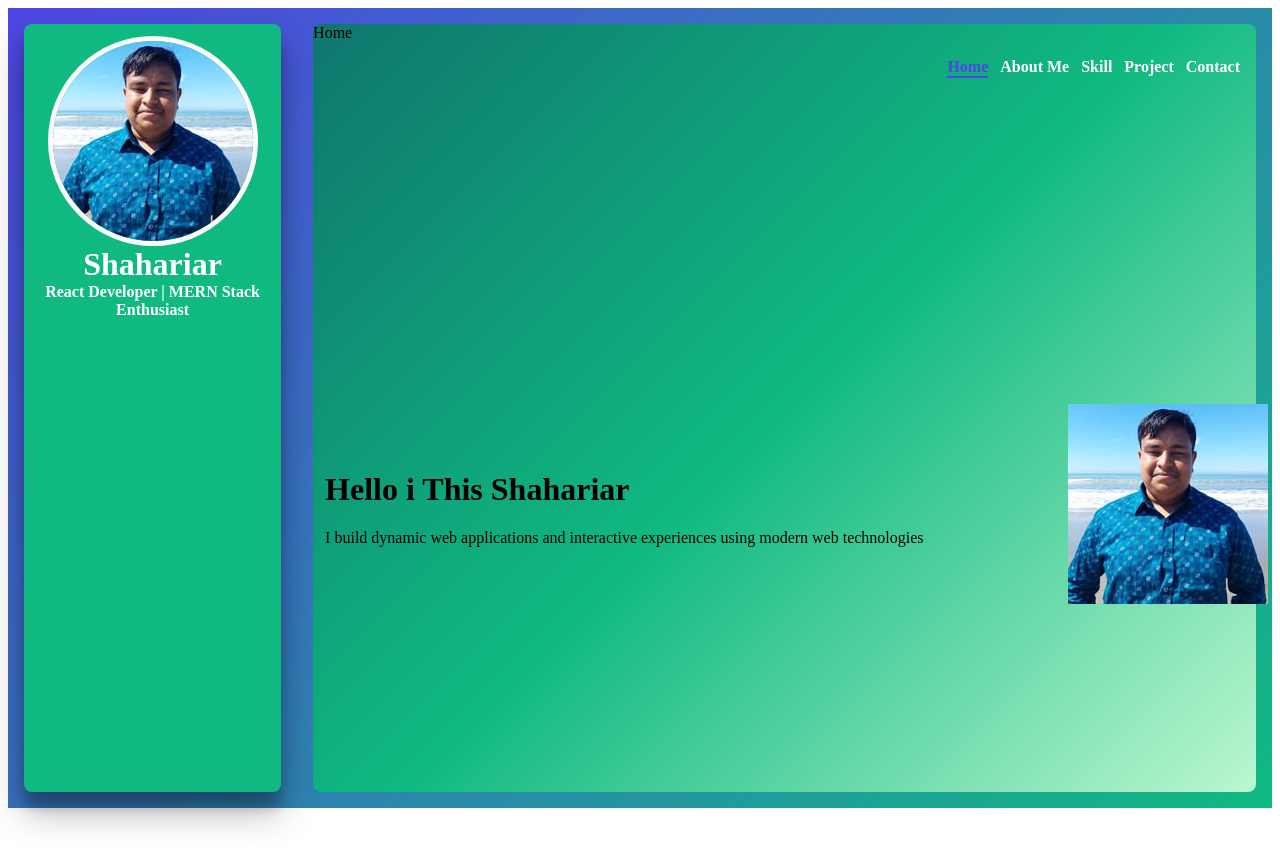
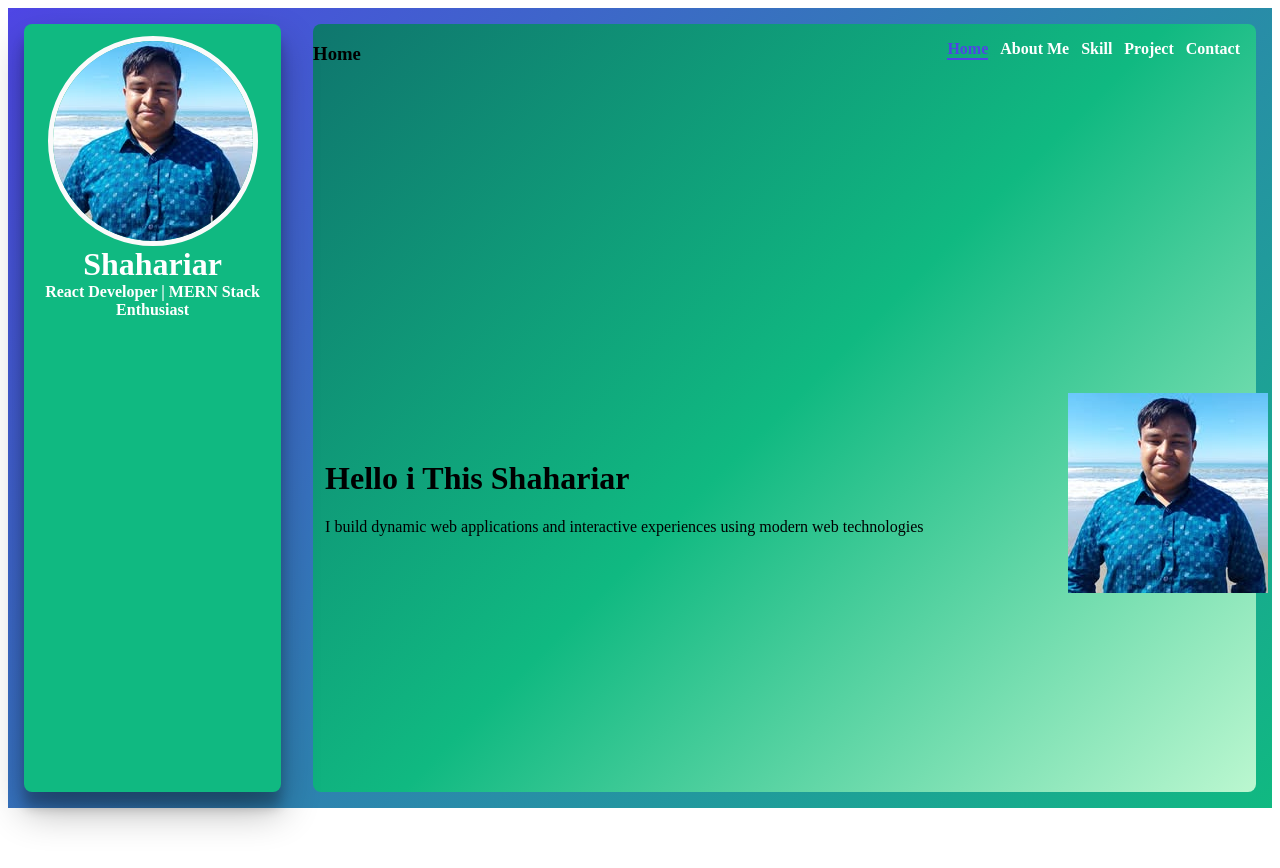
Before and after one commit to shahariar270/portfolio-template, a React (Vite) app in the folder client/: page / in a window 1280 px wide. Shown: the top 868 px of the page. Built offline with nearby package versions, Linux system fonts and the light colour scheme.

Commit message:
added style file

```diff
--- a/client/src/Layout/Sections/Header.jsx
+++ b/client/src/Layout/Sections/Header.jsx
@@ -10,7 +10,7 @@ export const Header = () => {
     return (
         <div className='st-portfolio--header'>
             <div className="st-portfolio--route-name">
-                {currentPath ? currentPath.label : 'Home'}
+                <h3>{currentPath ? currentPath.label : 'Home'}</h3>
             </div>
 
             <div className="st-portfolio--menu">
--- a/client/src/assets/styles/common/common.scss
+++ b/client/src/assets/styles/common/common.scss
@@ -3,3 +3,4 @@
 @import "./layout/layout";
 @import "./layout/leftContetBox";
 @import "./layout/rightContentBox";
+@import "./layout/header";
--- /dev/null
+++ b/client/src/assets/styles/common/layout/_header.scss
@@ -0,0 +1,6 @@
+.st-portfolio {
+    &--header {
+        display: flex;
+        justify-content: space-between;
+    }
+}
```
